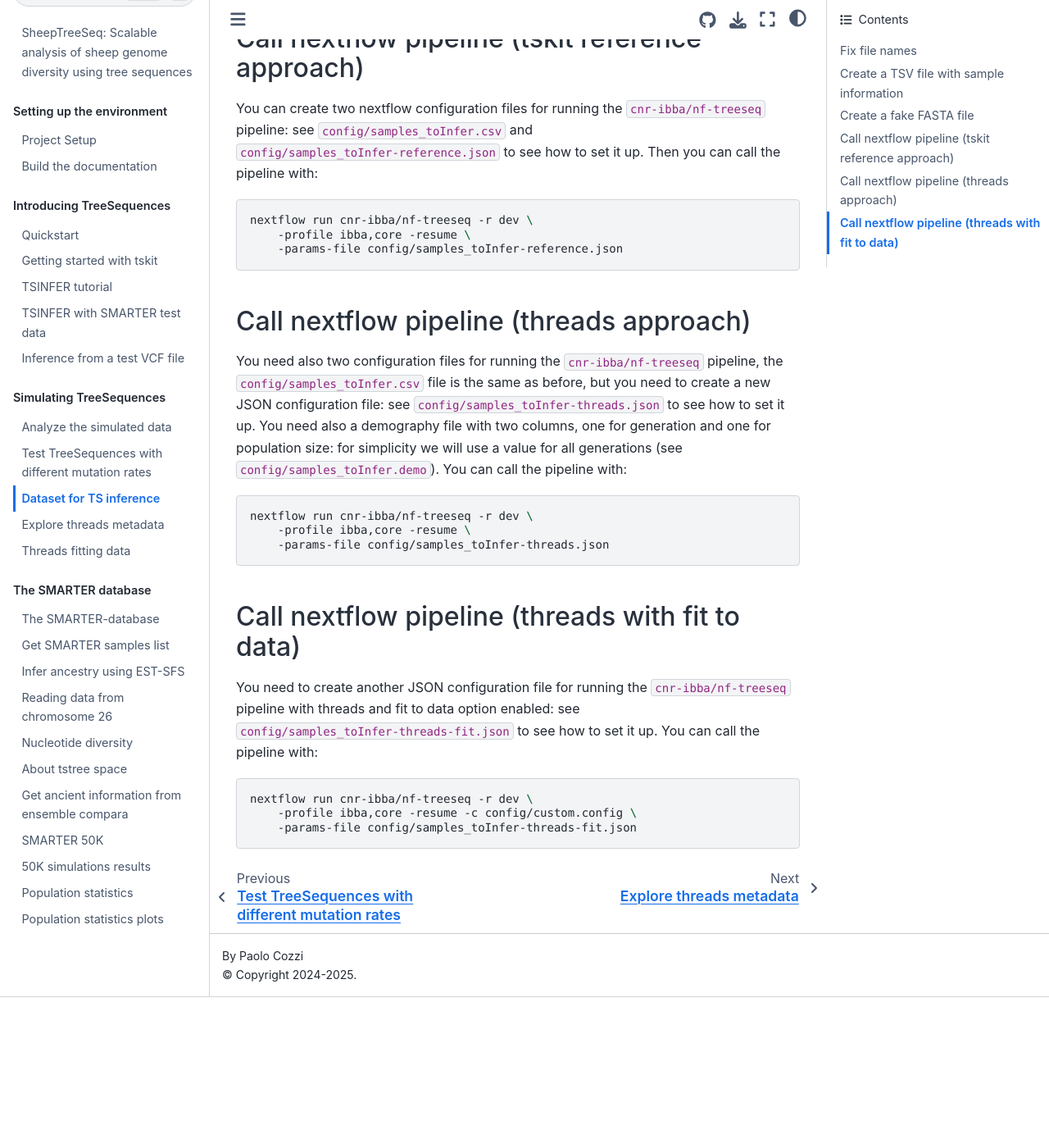
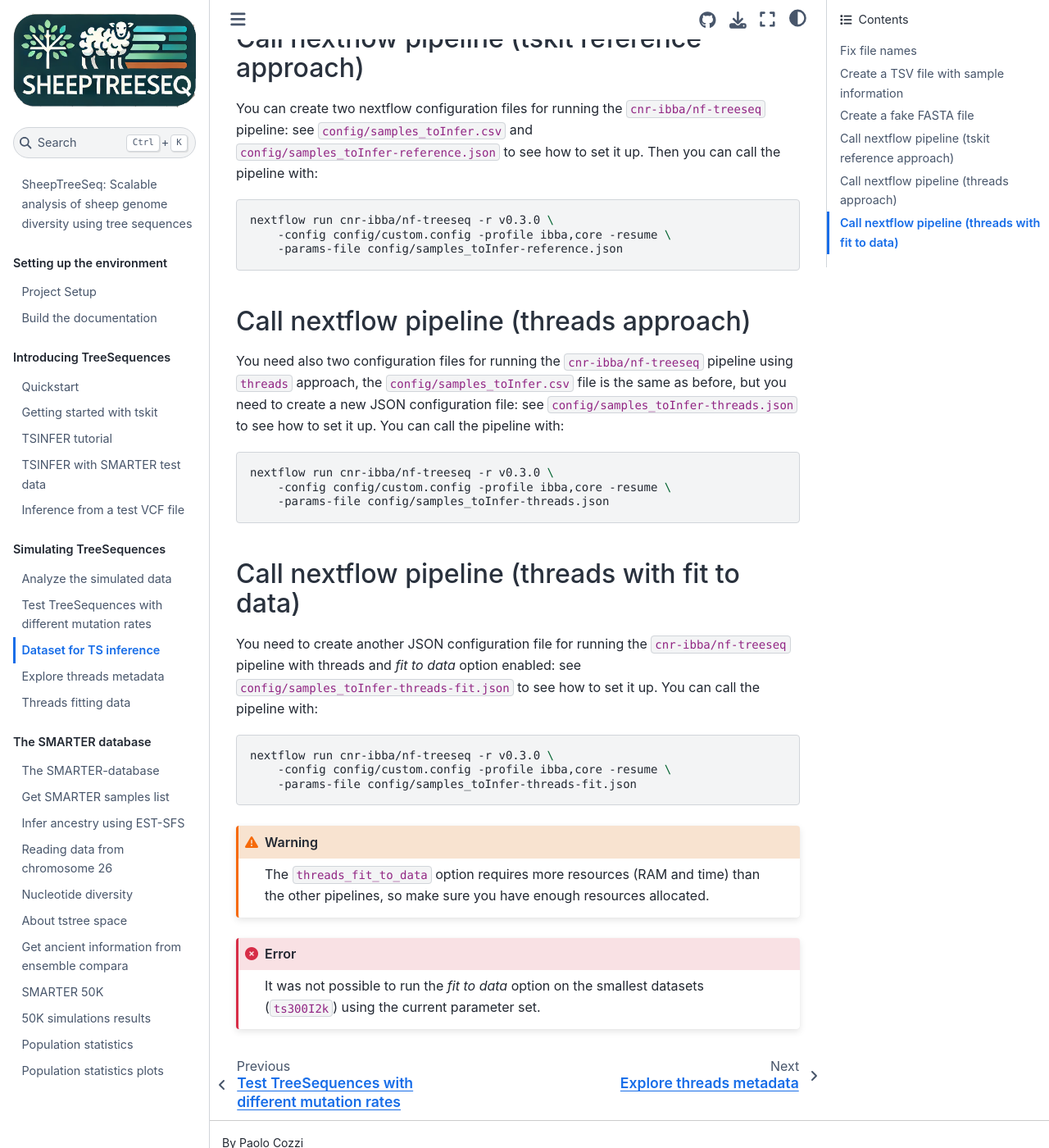
Before and after one commit to bunop/TSKITetude, a Jupyter Book: the page built from docs/notebooks/17-simulated_dataset.md, in a window 1280 px wide and 1400 px high, scrolled down 2055 px. Shown: the whole window at 82% size. Built offline with Jupyter Book 1.0.4 settings and Sphinx 7.4.7 and the Sphinx Book theme 1.1.4, drawn with Linux system fonts in a browser that asks for light colours; before the commit the page ends 3271 px from its top, so only the background shows below that.

Commit message:
:memo: Update notebooks and config for threads fit to data
Update notebooks 17, 18, 19 to include the new threads fit to data
approach. Also update custom config file.

````diff
--- a/docs/notebooks/17-simulated_dataset.md
+++ b/docs/notebooks/17-simulated_dataset.md
@@ -81,35 +81,44 @@ pipeline: see `config/samples_toInfer.csv` and `config/samples_toInfer-reference
 see how to set it up. Then you can call the pipeline with:
 
 ```bash
-nextflow run cnr-ibba/nf-treeseq -r dev \
-    -profile ibba,core -resume \
+nextflow run cnr-ibba/nf-treeseq -r v0.3.0 \
+    -config config/custom.config -profile ibba,core -resume \
     -params-file config/samples_toInfer-reference.json
 ```
 
 ## Call nextflow pipeline (threads approach)
 
 You need also two configuration files for running the `cnr-ibba/nf-treeseq`
-pipeline, the `config/samples_toInfer.csv` file is the same as before, but you
-need to create a new JSON configuration file: see `config/samples_toInfer-threads.json` to
-see how to set it up. You need also a demography file with two columns, one for
-generation and one for population size: for simplicity we will use a value for
-all generations (see `config/samples_toInfer.demo`). You can call the pipeline with:
+pipeline using `threads` approach, the `config/samples_toInfer.csv` file is the
+same as before, but you need to create a new JSON configuration file: see
+`config/samples_toInfer-threads.json` to see how to set it up. You can call the
+pipeline with:
 
 ```bash
-nextflow run cnr-ibba/nf-treeseq -r dev \
-    -profile ibba,core -resume \
+nextflow run cnr-ibba/nf-treeseq -r v0.3.0 \
+    -config config/custom.config -profile ibba,core -resume \
     -params-file config/samples_toInfer-threads.json
 ```
 
 ## Call nextflow pipeline (threads with fit to data)
 
 You need to create another JSON configuration file for running the `cnr-ibba/nf-treeseq`
-pipeline with threads and fit to data option enabled:
-see `config/samples_toInfer-threads-fit.json` to
-see how to set it up. You can call the pipeline with:
+pipeline with threads and *fit to data* option enabled:
+see `config/samples_toInfer-threads-fit.json` to see how to set it up.
+You can call the pipeline with:
 
 ```bash
-nextflow run cnr-ibba/nf-treeseq -r dev \
-    -profile ibba,core -resume -c config/custom.config \
+nextflow run cnr-ibba/nf-treeseq -r v0.3.0 \
+    -config config/custom.config -profile ibba,core -resume \
     -params-file config/samples_toInfer-threads-fit.json
 ```
+
+```{warning}
+The `threads_fit_to_data` option requires more resources (RAM and time) than the other
+pipelines, so make sure you have enough resources allocated.
+```
+
+```{error}
+It was not possible to run the *fit to data* option on the smallest datasets (`ts300I2k`)
+using the current parameter set.
+```
````
Also changed, not shown: docs/notebooks/18-explore-metadata.ipynb, docs/notebooks/19-threads_fit-data.ipynb, 1 other file.
